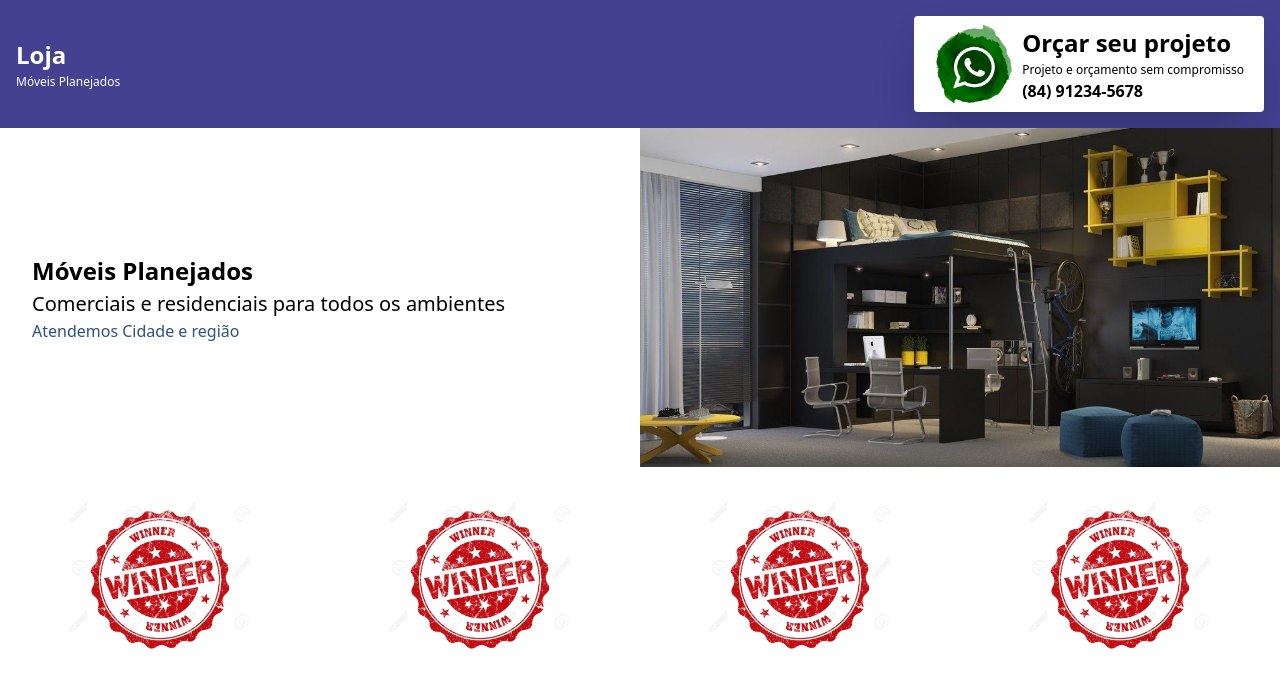
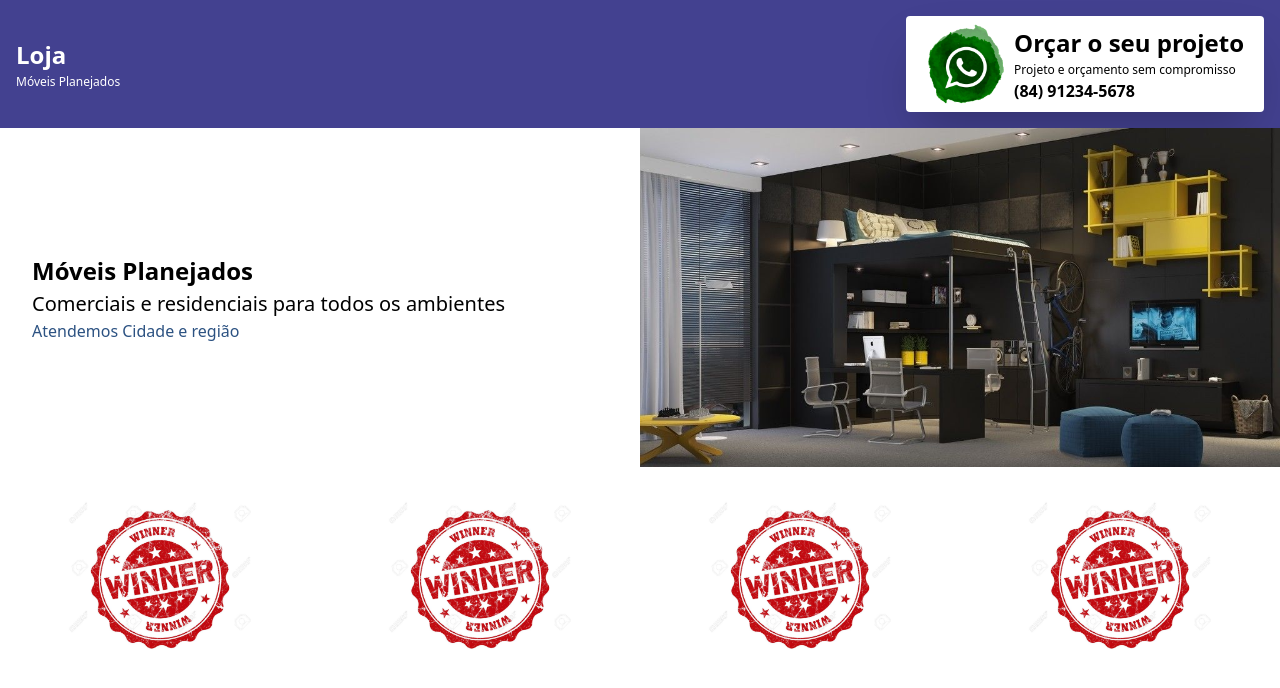
Before and after one commit to vinaud/Power-Site-Loja-de-Moveis, a Gatsby site: page / in a window 1280 px wide. Shown: the top 688 px of the page. Built offline with nearby package versions, Linux system fonts and the light colour scheme; Gatsby itself is replaced by a stand-in of ours.

Commit message:
ajuste botão

```diff
--- a/src/components/BtnWhatsapp.js
+++ b/src/components/BtnWhatsapp.js
@@ -6,7 +6,7 @@ const BtnWhatsapp = () => {
         <div className='bg-white shadow-2xl rounded px-5 py-2 flex flex-col items-center mt-6 sm:mt-0 sm:flex-row'>
                <img className="object-scale-down h-20 w-20"  src={wa} alt='Whatsapp'/>
                <div className='ml-2'>
-                   <h3 className='font-bold text-2xl'>Orçar seu projeto</h3>
+                   <h3 className='font-bold text-2xl'>Orçar o seu projeto</h3>
                    <p className='text-xs'>Projeto e orçamento sem compromisso</p>
                    <p className='font-bold'>(84) 91234-5678</p>
                </div>
```
